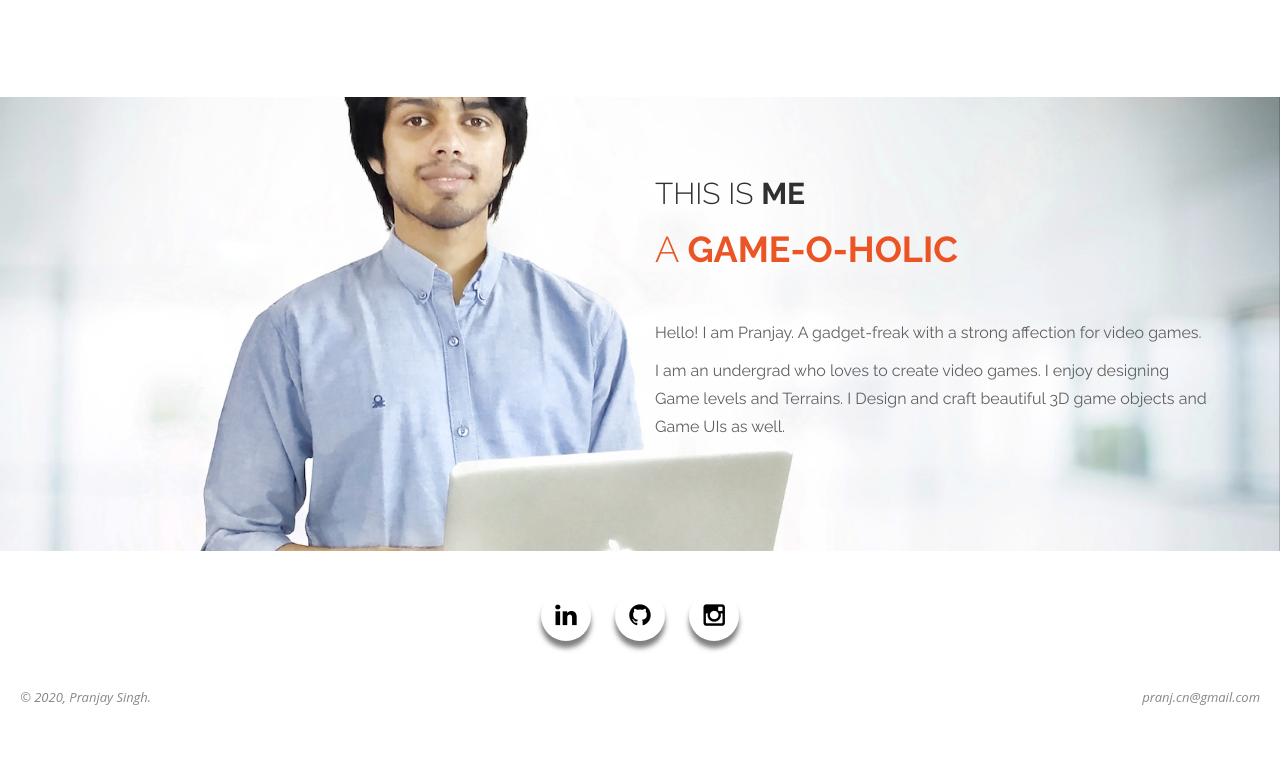
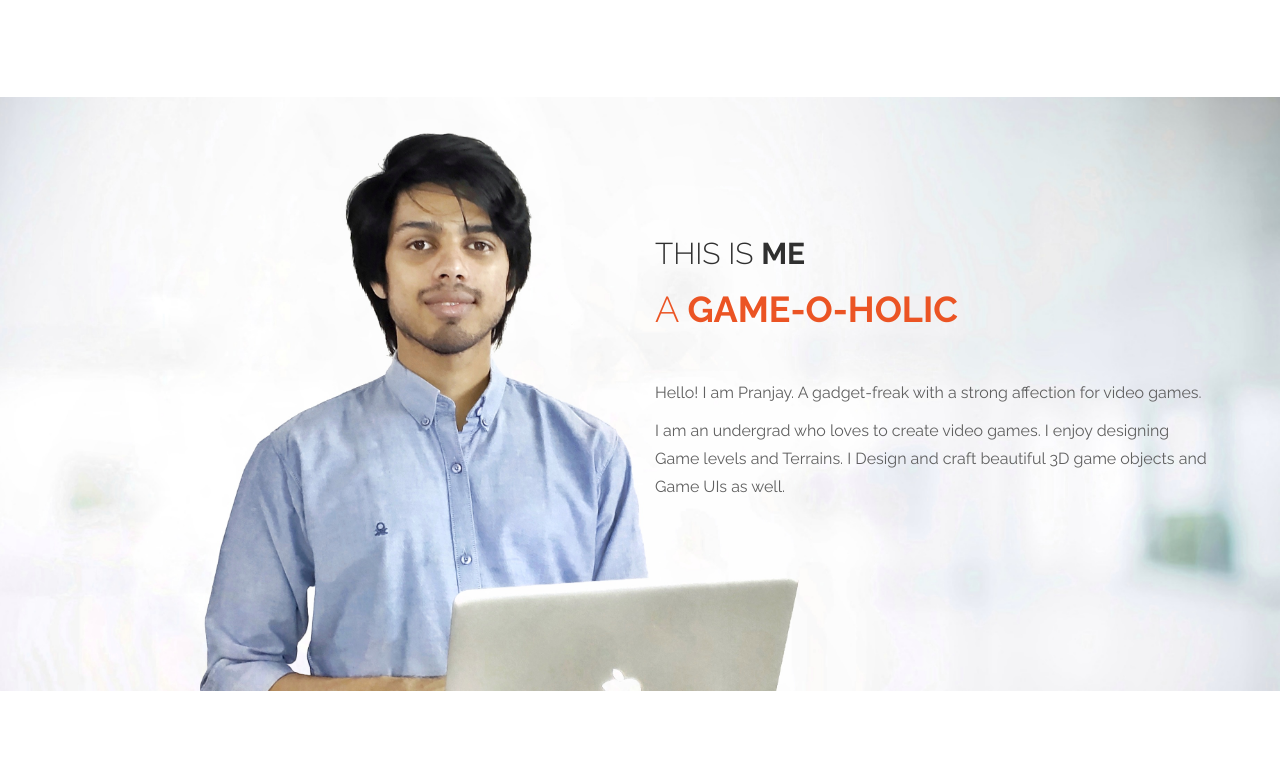
Before and after one commit to PranjaySingh/PranjaySingh.github.io, a plain HTML site: page index.html in a window 1280 px wide. Shown: the part 1947-2715 px from the top of the page. Before the commit the page ends 2670 px from the top, so only its background shows below. Drawn offline with Linux system fonts and the light colour scheme.

Commit message:
Add files via upload
2nd commit: Improvs.

```diff
--- a/css/templatemo-style.css
+++ b/css/templatemo-style.css
@@ -1,10 +1,4 @@
-/*
 
-Ultra Profile
-
-https://templatemo.com/tm-464-ultra-profile
-
-*/
 
 body {
   background: #ffffff;
@@ -324,12 +318,12 @@ hr {
 
 /* START ABOUT */
 .tm-about {
-  background: url('../images/This%20Is%20Me.jpg');
+  background: url('../images/This%20is%20me.jpeg');
   background-size: cover;
   background-attachment: fixed;
   background-position: center center;
-  padding-top: 60px;
-  padding-bottom: 100px;
+  padding-top: 120px;
+  padding-bottom: 180px;
 }
 /* END ABOUT */
 
@@ -337,7 +331,7 @@ hr {
 
 .social-menu ul {
     text-align: center;
-    padding: 40px 0;
+    padding: 80px 0;
     margin: 0 auto;
 
 
@@ -379,7 +373,7 @@ hr {
 .tm-contact {
   text-align: center;
   padding-top: 80px;
-  padding-bottom: 40px;
+  padding-bottom: 20px;
 }
 .form-control {
   background: transparent;
@@ -408,7 +402,7 @@ input { height: 50px; }
 
 #footer {
 
-    padding: 0 20px;
+    padding: 20px 20px 0 20px;
 }
 .alignleft {
     float: left;
```
Also changed, not shown: images/This is me.jpeg (added).
